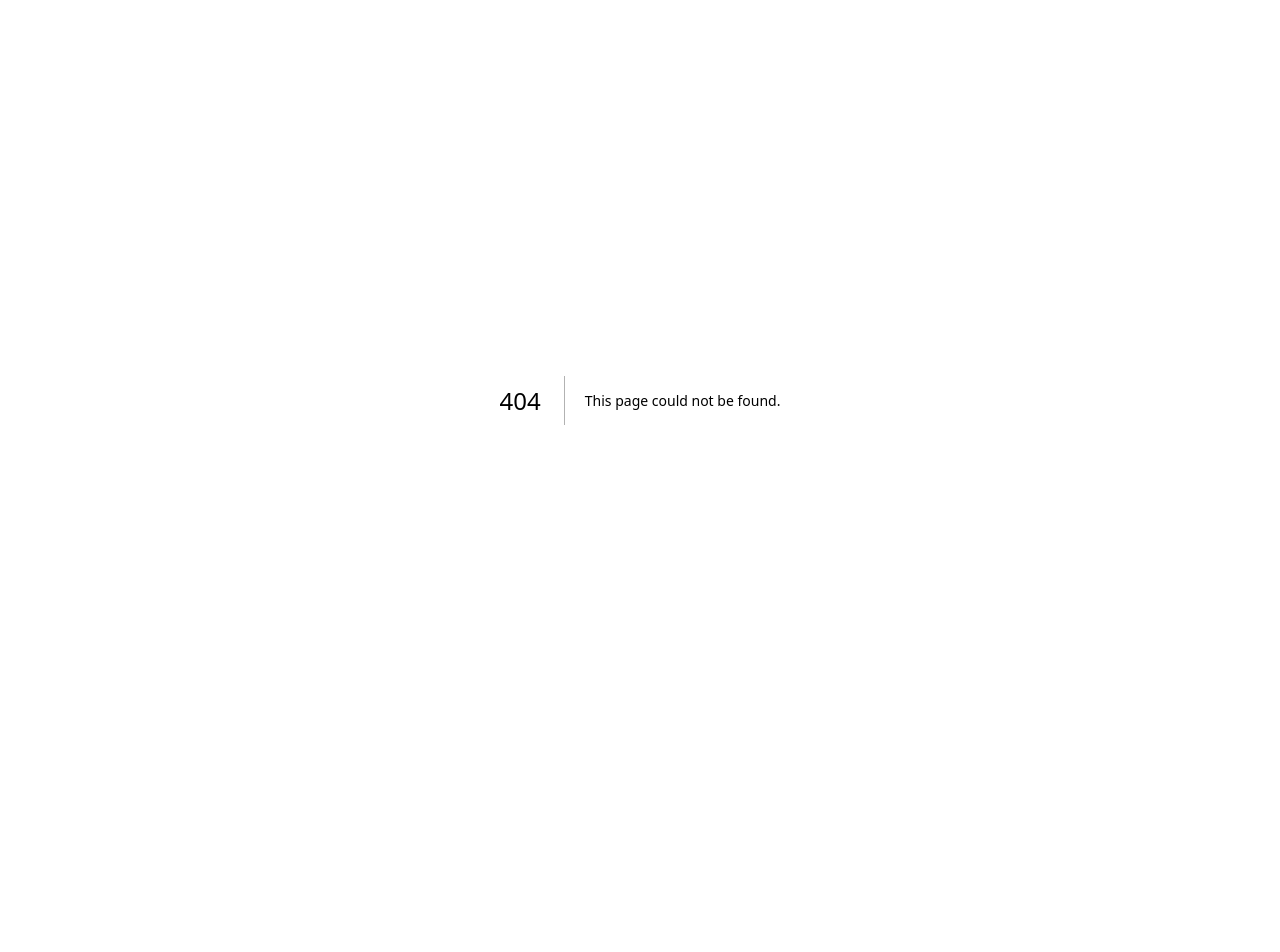
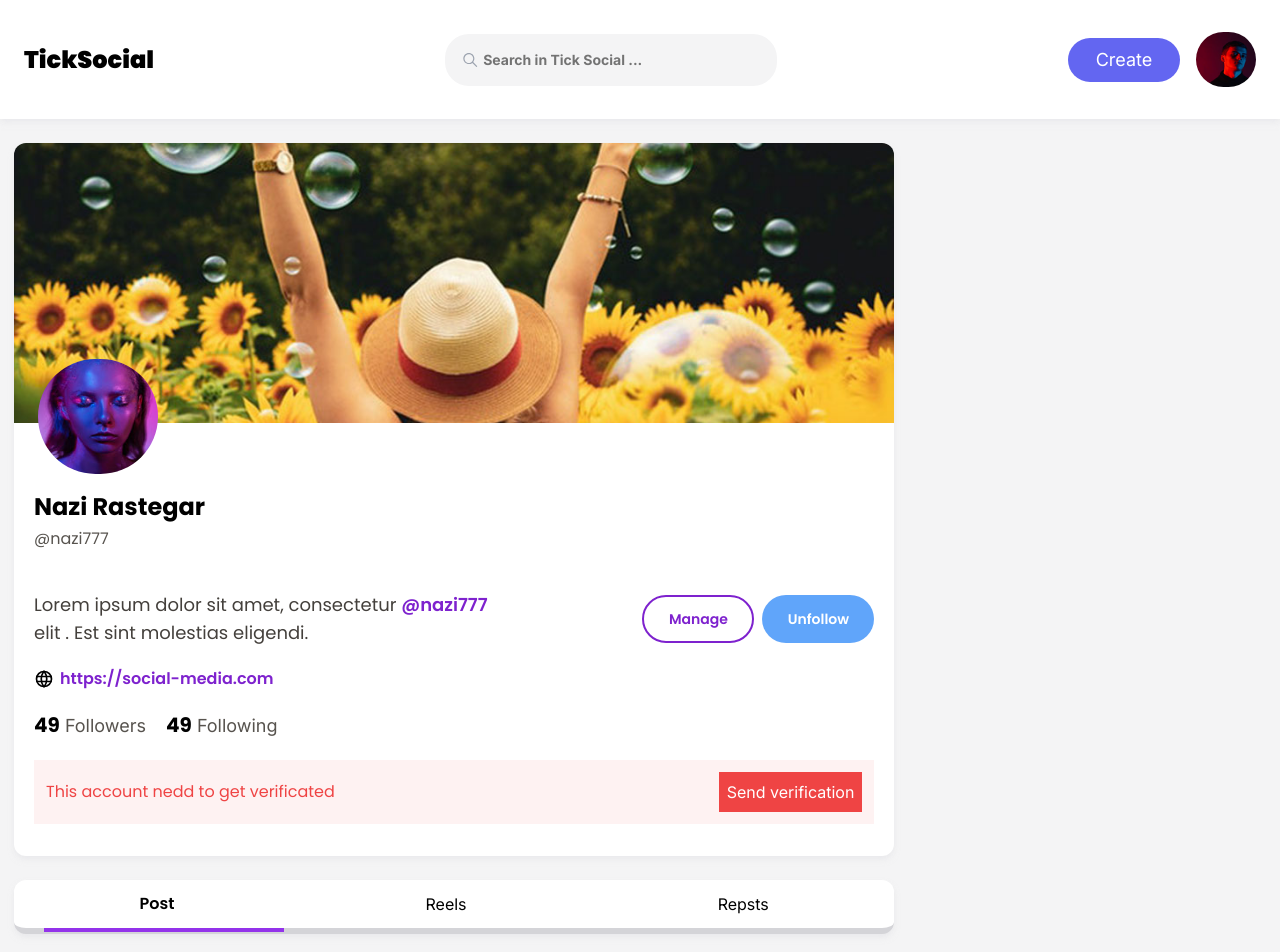
Before and after one commit to naziwebdev/social-front, a Next.js app: page /profile/1 in a window 1280 px wide. Before the commit this address had no page. Shown: the top 952 px of the page. Before the commit the page ends 800 px from the top, so only its background shows below. Built offline with nearby package versions, Linux system fonts and the light colour scheme.

Commit message:
Create content profile page

```diff
--- /dev/null
+++ b/src/app/profile/[id]/page.js
@@ -0,0 +1,17 @@
+import Header from "@/components/modules/Header";
+
+import ProfileContent from "@/components/templates/Profile/ProfileContent";
+import SmallSizeMenu from "@/components/modules/SmallSizeMenu";
+
+export default function Home() {
+  return (
+    <div className="relative">
+      <Header />
+      <main className="flex justify-between gap-x-3 px-1 pb-8 mt-6">
+        <ProfileContent />
+
+      </main>
+      <SmallSizeMenu isActiveLargeSize={false} />
+    </div>
+  );
+}
--- a/src/components/modules/Sidebar.js
+++ b/src/components/modules/Sidebar.js
@@ -74,7 +74,7 @@ export default function Sidebar() {
           </li>
           <li className="flex gap-x-4 items-center justify-center xs:justify-normal xs:ps-5 md:ps-20 py-3 hover:bg-zinc-100">
             <TbSettings className="text-2xl" />
-            <Link href="/" className="hidden xs:block">
+            <Link href="/profileUpdate/nazi" className="hidden xs:block">
               Settings
             </Link>
           </li>
--- /dev/null
+++ b/src/components/templates/Profile/ProfileContent.js
@@ -0,0 +1,87 @@
+import PostCard from "@/components/modules/PostCard";
+import Image from "next/image";
+import Link from "next/link";
+import { TbWorld } from "react-icons/tb";
+
+export default function () {
+  return (
+    <div className="w-[70%] ps-2.5">
+      <div className="bg-white rounded-xl pb-8 shadow-md shadow-zinc-200/50">
+        <Image
+          src="/images/feed-3.jpg"
+          alt="background"
+          width={1000}
+          height={1000}
+          className="w-full h-[280px] rounded-t-xl object-cover"
+        />
+        <div className="relative p-5">
+          <Image
+            src="/images/profile-10.jpg"
+            alt="avatar"
+            width={500}
+            height={500}
+            className="absolute left-6 -top-16 w-[120px] h-[115px] rounded-full"
+          />
+          <h2 className="font-poppins-bold text-2xl pt-12">Nazi Rastegar</h2>
+          <p className="font-poppins-regular text-stone-600 pt-1">@nazi777</p>
+        </div>
+        <div className="flex justify-between items-center gap-x-36 p-5">
+          <p className="text-lg text-stone-700 font-poppins-regular">
+            Lorem ipsum dolor sit amet, consectetur{" "}
+            <span className="font-poppins-semiBold text-purple-700">
+              @nazi777
+            </span>{" "}
+            elit . Est sint molestias eligendi.
+          </p>
+          <div className="flex items-center gap-x-2">
+            <button className="bg-transparent border-2 border-purple-700 rounded-3xl text-purple-700 p-2 w-28 h-12 text-sm font-poppins-semiBold">
+              Manage
+            </button>
+            <button className="bg-blue-400 h-12 rounded-3xl text-white p-2 w-28 text-sm font-poppins-semiBold">
+              Unfollow
+            </button>
+          </div>
+        </div>
+        <div className="flex items-center gap-x-1.5 px-5">
+          <TbWorld className="text-xl" />
+          <Link href={"/"} className="font-poppins-semiBold text-purple-700">
+            https://social-media.com
+          </Link>
+        </div>
+        <div className="p-5 flex items-center gap-x-5">
+          <p className="text-stone-600 text-lg">
+            <span className="font-poppins-bold text-black text-xl">49</span>{" "}
+            Followers
+          </p>
+          <p className="text-stone-600 text-lg">
+            <span className="font-poppins-bold text-black text-xl">49</span>{" "}
+            Following
+          </p>
+        </div>
+        <div className="flex justify-between items-center mx-5 bg-red-50 p-3">
+          <p className="text-red-500 font-poppins-regular">
+            This account nedd to get verificated
+          </p>
+          <button className="bg-red-500 text-white flex justify-center items-center p-2">
+            Send verification
+          </button>
+        </div>
+      </div>
+      <div className="flex items-center justify-around bg-white my-6 pt-3 pb-3 border-b-[6px] border-zinc-300 rounded-xl shadow-md shadow-zinc-200/50 ">
+        <span className="relative font-poppins-semiBold before:content-[''] before:absolute before:-left-24
+        before:-bottom-4 before:w-60 before:h-1 before:z-10 before:bg-purple-600 cursor-pointer">Post</span>
+        <span className="cursor-pointer">Reels</span>
+        <span className="cursor-pointer">Repsts</span>
+      </div>
+
+      <div className="overflow-hidden flex flex-col items-center gap-y-4 mt-5">
+        <PostCard />
+        <PostCard />
+        <PostCard />
+        <PostCard />
+        <PostCard />
+        <PostCard />
+      </div>
+    </div>
+  );
+}
```
